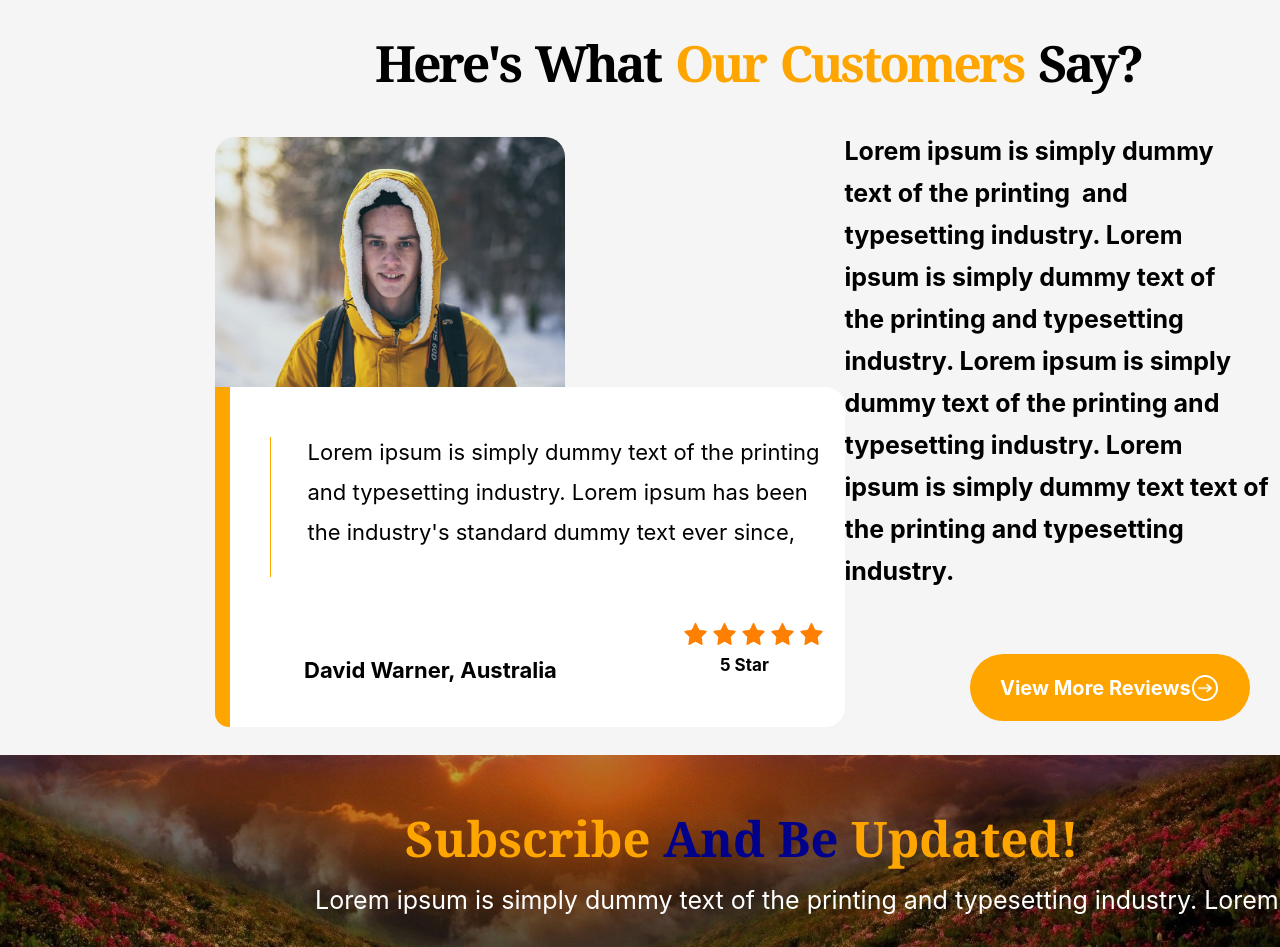
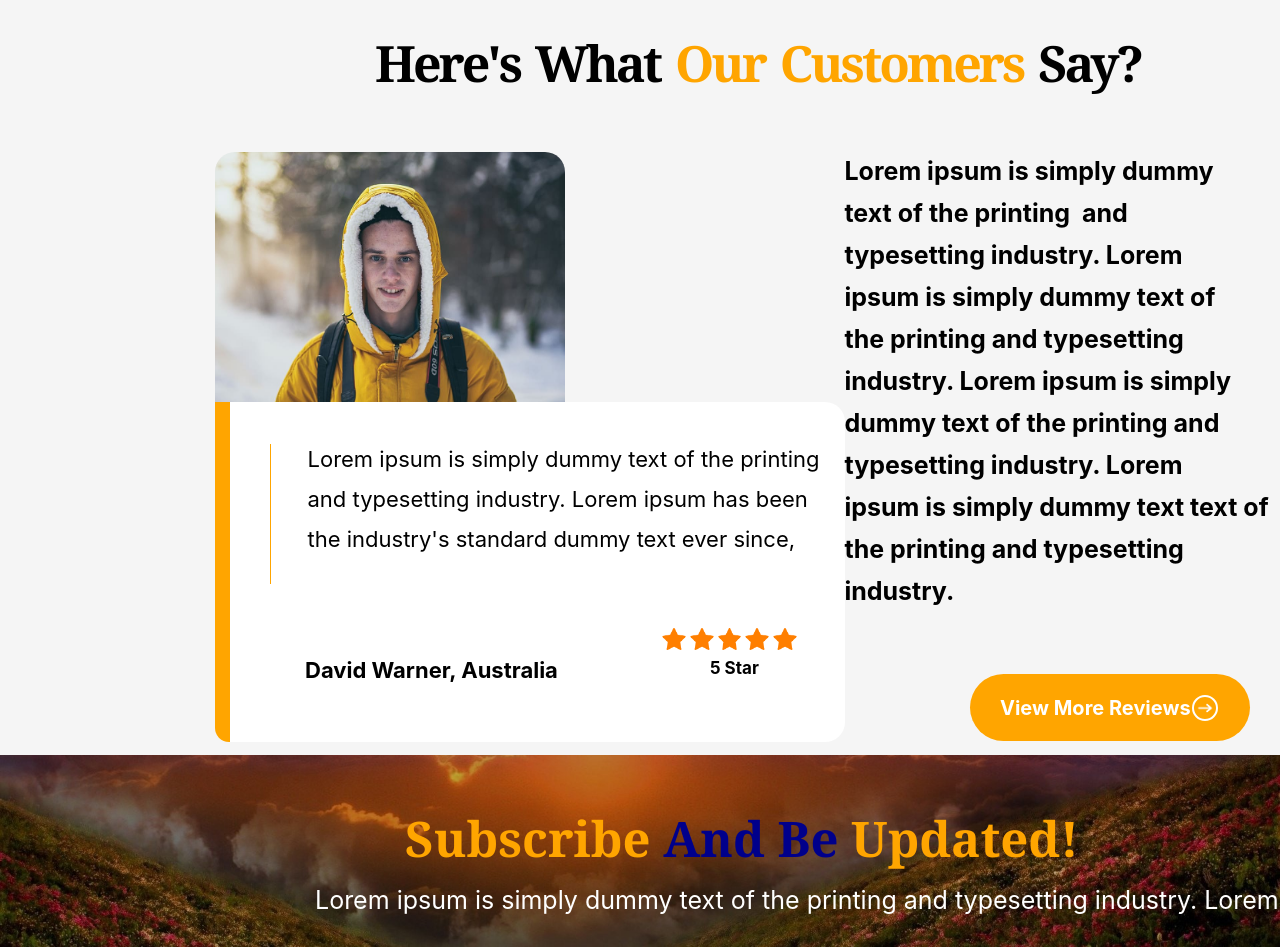
Before and after one commit to ElijahChinonso/Travel-Landing-Page, a plain HTML site: page index.html in a window 1280 px wide. Shown: the part 3840-4787 px from the top of the page. Drawn offline with Linux system fonts and the light colour scheme.

Commit message:
edited again

```diff
--- a/C12Files/index.css
+++ b/C12Files/index.css
@@ -1604,7 +1604,7 @@ p{
 
 .housing-guy-and-text{
     /*background-color: darkgreen;*/
-    margin-top: -20px;
+    margin-top: 20px;
     margin-left: 280px;
     width: 700px;
     height: 600px;
@@ -1612,8 +1612,7 @@ p{
 
 
 #boy-yellow-hoodie{
-    position: absolute;
-    margin-top: 10px;
+    margin-top: 5px;
     margin-left: 20px;
     width: 350px;
     height: 250px;
@@ -1623,10 +1622,10 @@ p{
 
 
 .big-horizontal-white-div{
-    position: absolute;
     background-color: white;
-    margin-top: 260px;
-    margin-left: 20px;
+    margin-top: -4px;
+    margin-left: 20px;
+    padding-top: 2px;
     width: 630px;
     height: 340px;
     border-top-right-radius: 20px;
@@ -1636,16 +1635,15 @@ p{
 }
 
 .small-vertical-orange-div{
-    position: absolute;
     background-color: orange;
-    margin-top: 50px;
+    margin-top: 40px;
     margin-left: 40px;
     width: 1px;
     height: 140px;
 }
 
 #big-white-div-text{
-    margin-top: 45px;
+    margin-top: -145px;
     margin-left: -170px;
     font-family: Inter, sans-serif;
     font-size: 22px;
@@ -1653,29 +1651,23 @@ p{
 }
 
 #david-warner{
-    margin-top: 65px;
-    margin-left: 74px;
+    margin-top: 58px;
     font-size: 22px;
     font-weight: bold;
 }
 
 .stars{
     display: flex;
-    margin-top: -130px;
-    margin-left:450px;
-
-}
-
-.stars > img{
-    width: 27px;
+    margin-top: -105px;
+    margin-left: 430px;
     height: 22px;
-    margin-left: 2px;
-    margin-top: 20px;
-}
+}
+
 
 #five-star{
-    margin-top: 10px;
-    margin-left: 490px;font-weight: bold;
+    margin-left: 480px;
+    margin-top: 8px;
+    font-weight: bold;
 }
 
 .housing-down-three-big-text-view-more{
```
